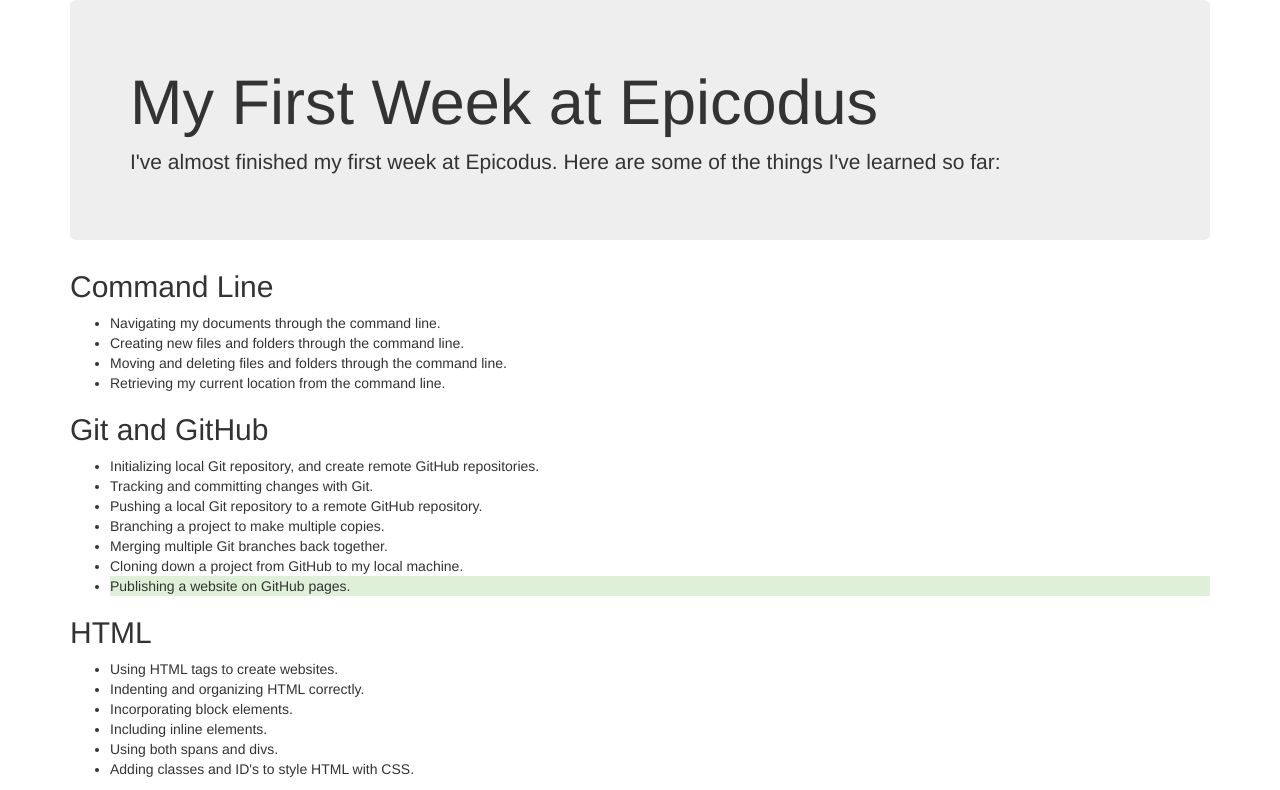
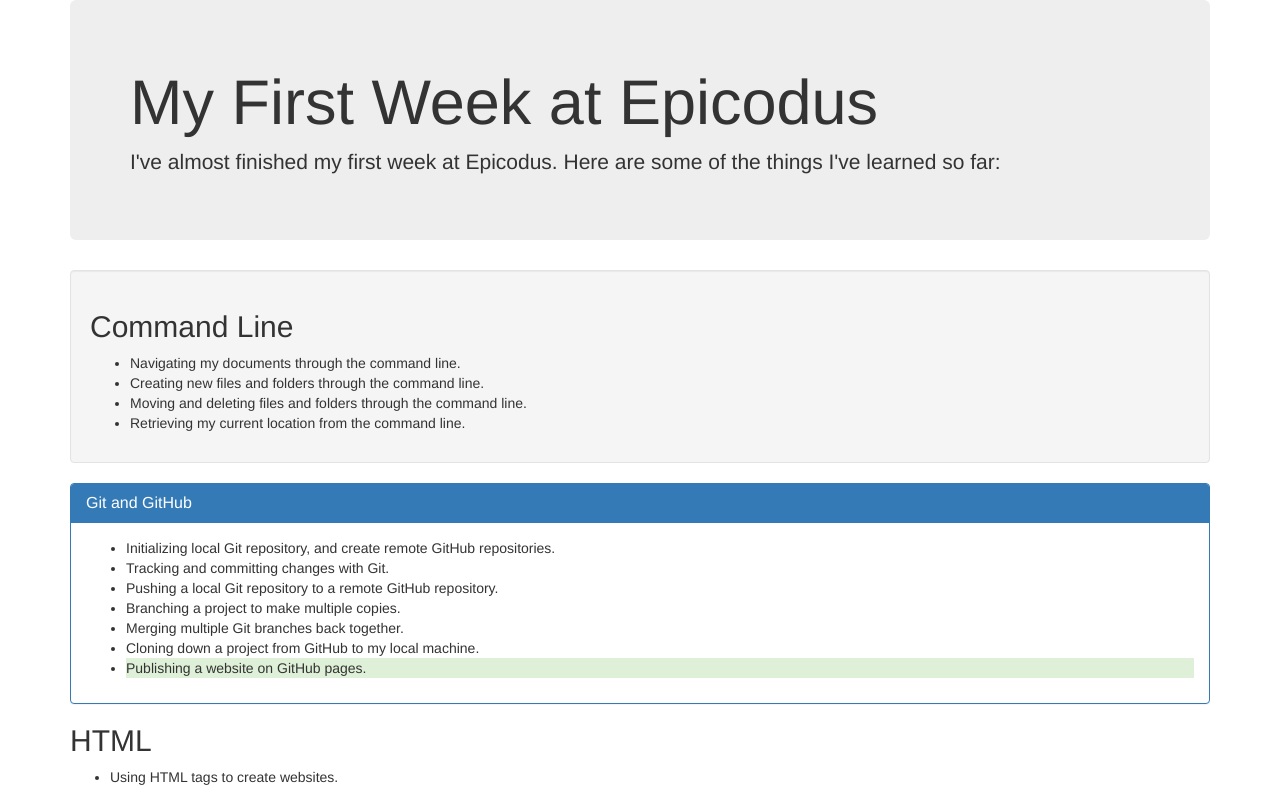
Before and after one commit to MarielHamson/Week1Epicodus, a plain HTML site: page index.html in a window 1280 px wide. Shown: the top 790 px of the page. Drawn offline with Linux system fonts and the light colour scheme.

Commit message:
add panel, panel heading and panel heading color using bootstrap
co-authored-by: Mariel Hamson <mariel.hamson@gmail.com>

```diff
--- a/index.html
+++ b/index.html
@@ -13,6 +13,7 @@
         I've almost finished my first week at Epicodus. Here are some of the things I've learned so far:
       </p>
     </div>
+      <div class="well">
         <h2>Command Line</h2>
         <ul>
           <li>Navigating my documents through the command line.</li>
@@ -20,7 +21,12 @@
           <li>Moving and deleting files and folders through the command line.</li>
           <li>Retrieving my current location from the command line.</li>
         </ul>
-      <h2>Git and GitHub</h2>
+      </div>
+      <div class="panel panel-primary">
+        <div class="panel-heading">
+          <h2 class="panel-title">Git and GitHub</h2>
+        </div>
+        <div class="panel-body">
           <ul>
             <li>Initializing local Git repository, and create remote GitHub repositories.</li>
             <li>Tracking and committing changes with Git.</li>
@@ -30,6 +36,8 @@
             <li>Cloning down a project from GitHub to my local machine.</li>
             <li class="bg-success">Publishing a website on GitHub pages.</li>
           </ul>
+        </div>
+      </div>
       <h2>HTML</h2>
       <ul>
         <li>Using HTML tags to create websites.</li>
@@ -65,6 +73,4 @@
       </blockquote>
   </div>
 </body>
-
-
 </html>
```
Lines whose indentation alone changed are shown as unchanged.
